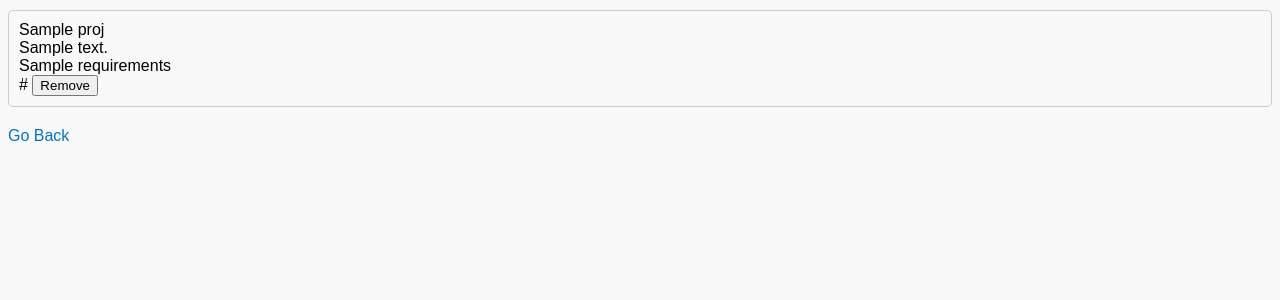
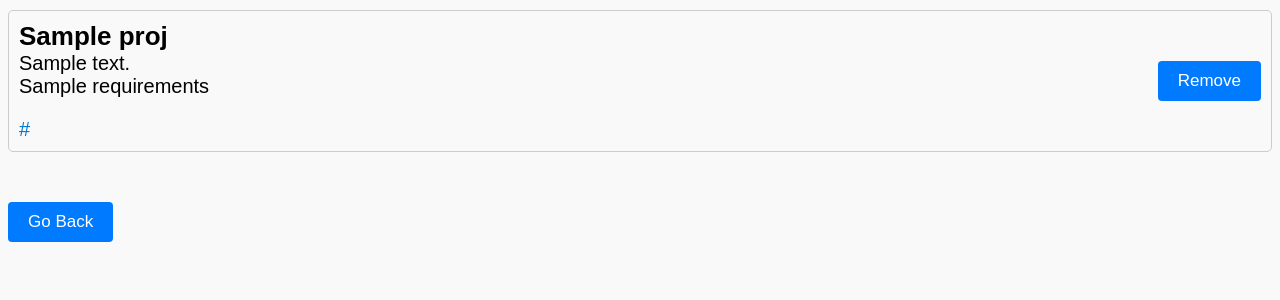
Before and after one commit to chetanty/cosmic, a Django app: template cosmic/feed/templates/project_contribution.html in a window 1280 px wide. Shown: the top 300 px of the page. Run offline with Django 3.2, Linux system fonts and the light colour scheme; the template is opened without the code that fills it: most values are stand-ins (such as "Sample title", 1, 10 or a date in 2020).

Commit message:
more designing

```diff
--- a/cosmic/feed/static/project_contribution.css
+++ /dev/null
@@ -1,64 +0,0 @@
-/* Apply styles to the unordered list */
-ul {
-    font-family: 'Montserrat Alternates', sans-serif;
-
-    list-style-type: none;
-    padding: 0;
-    margin: 0;
-}
-
-/* Style for list items */
-li {
-    font-family: 'Montserrat Alternates', sans-serif;
-
-    margin: 10px 0;
-    padding: 10px;
-    border: 1px solid #ccc;
-    border-radius: 5px;
-    background-color: #f9f9f9;
-}
-
-/* Style for project name */
-li h2 {
-    font-family: 'Montserrat Alternates', sans-serif;
-
-    font-size: 18px;
-    font-weight: bold;
-    margin: 0;
-    padding: 0;
-}
-
-/* Style for project description */
-li p {
-    font-family: 'Montserrat Alternates', sans-serif;
-
-    font-size: 14px;
-    margin: 5px 0;
-}
-
-/* Style for project requirements */
-li .requirements {
-    font-size: 14px;
-    font-weight: bold;
-    margin: 5px 0;
-}
-
-/* Style for project links */
-li .proj_links {
-    font-size: 14px;
-    color: #0074cc;
-    text-decoration: none;
-}
-
-/* Style for the "Go Back" link */
-a {
-    font-family: 'Montserrat Alternates', sans-serif;
-
-    display: block;
-    margin-top: 20px;
-    font-size: 16px;
-    color: #0074cc;
-    text-decoration: none;
-}
-body{  background-color: #f9f9f9;
-}
--- /dev/null
+++ b/cosmic/feed/static/project_contribution2.css
@@ -0,0 +1,103 @@
+/* Apply styles to the unordered list */
+ul {
+    font-family: 'Montserrat Alternates', sans-serif;
+    list-style-type: none;
+    padding: 0;
+    margin: 0;
+    font-size: 29px;
+
+}
+
+/* Style for list items */
+li {
+    font-family: 'Montserrat Alternates', sans-serif;
+    margin: 10px 0;
+    padding: 10px;
+    border: 1px solid #ccc;
+    border-radius: 5px;
+    font-size: 20px;
+    background-color: #f9f9f9;
+    position: relative; /* Add this line */
+}
+
+
+/* Style for project name */
+li h2 {
+    font-family: 'Montserrat Alternates', sans-serif;
+    font-size: 26px;
+    font-weight: bold;
+    margin: 0;
+    padding: 0;
+}
+
+/* Style for project description */
+li p {
+    font-family: 'Montserrat Alternates', sans-serif;
+    font-size: 14px;
+    margin: 5px 0;
+}
+
+/* Style for project requirements */
+li .requirements {
+    font-size: 14px;
+    font-weight: bold;
+    margin: 5px 0;
+}
+
+/* Style for project links */
+li .proj_links {
+    font-size: 20px;
+    color: #0074cc;
+    text-decoration: none;
+}
+
+/* Style for the "Go Back" link */
+a {
+    font-family: 'Montserrat Alternates', sans-serif;
+    display: block;
+    margin-top: 20px;
+    font-size: 20px;
+    color: #0074cc;
+    text-decoration: none;
+}
+.x{    background-color: #007BFF; /* Set the background color to #007BFF */
+    color: #ffffff; /* Set the text color to white */
+    padding: 10px 20px;
+    border: none;
+    font-size: 17px; /* Set the font size */
+    border-radius: 4px;
+    cursor: pointer;
+    display: inline-block; /* Make them inline block elements */
+    text-decoration: none;
+    font-family: sans-serif; /* Set the font to sans-serif */
+    margin-right: 10px; /* Add space between the button and the link */
+    text-align: left;
+    left: 10px; /* Align to the right with a 10px margin */
+    transform: translateY(50%); /* Adjust for vertical centering */
+
+}
+/* Style for the "Remove" button */
+.remove-button {
+    background-color: #007BFF;
+    color: #ffffff;
+    padding: 10px 20px;
+    border: none;
+    font-size: 17px;
+    border-radius: 4px;
+    cursor: pointer;
+    display: inline-block;
+    text-decoration: none;
+    font-family: sans-serif;
+    text-align: center;
+    position: absolute;
+    top: 50%; /* Align vertically to the center */
+    right: 10px; /* Align to the right with a 10px margin */
+    transform: translateY(-50%); /* Adjust for vertical centering */
+}
+
+/* Center the "Remove" button vertically and horizontally */
+
+
+body {
+    background-color: #f9f9f9;
+}
--- a/cosmic/feed/templates/create_project.html
+++ b/cosmic/feed/templates/create_project.html
@@ -3,6 +3,8 @@
 <!DOCTYPE html>
 <html>
 <head>
+    <link href="https://fonts.googleapis.com/css?family=Montserrat+Alternates:300,400,500,600" rel="stylesheet">
+
     <link rel="stylesheet" href="{% static 'create_project.css' %}">
 </head>
 <body>
--- a/cosmic/feed/templates/project_contribution.html
+++ b/cosmic/feed/templates/project_contribution.html
@@ -4,8 +4,7 @@
 <html>
 <head>
     <title>Your Project List</title>
-
-    <link rel="stylesheet" href="{% static 'project_contribution.css' %}">
+    <link rel="stylesheet" href="{% static 'project_contribution2.css' %}">
 </head>
 <body>
     {% if not projs %}
@@ -17,16 +16,16 @@
             <form action="{% url 'feed:remove_proj' %}" method="post">
                 <input type="hidden" value="{{ proj.id }}" name="pid">
                 {% csrf_token %}
-                {{ proj.proj_name }}<br>
+                <h2>{{ proj.proj_name }}</h2> <!-- Bold the project name -->
                 {{ proj.proj_desc }}<br>
                 {{ proj.requirements }}<br>
-                {{ proj.proj_links }}
-                <input type="submit" value="Remove">
+                <a class="proj_links" href="{{ proj.proj_links }}">{{ proj.proj_links }}</a> <!-- Apply the style for project links -->
+                <button class="remove-button" >Remove</button> <!-- Apply the style for the button -->
             </form>
         </li>
         {% endfor %}
     {% endif %}
     </ul>
-    <a href="{% url 'feed:dashboard' %}">Go Back</a>
+    <a href="{% url 'feed:dashboard' %}" class="x">Go Back</a>
 </body>
 </html>
```
Also changed, not shown: cosmic/feed/static/create_project.css (+0 -12 lines), cosmic/feed/templates/project_list.html (+68 -2 lines), cosmic/feed/templates/skills.html (+65 -7 lines), cosmic/users/templates/register_success.html (+4 -4 lines), cosmic/db.sqlite3.
